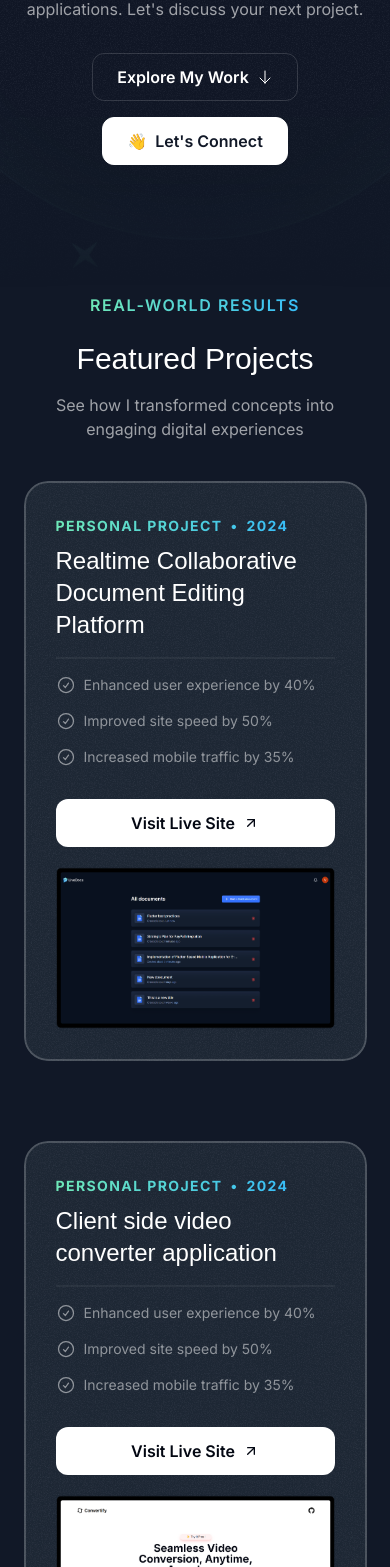
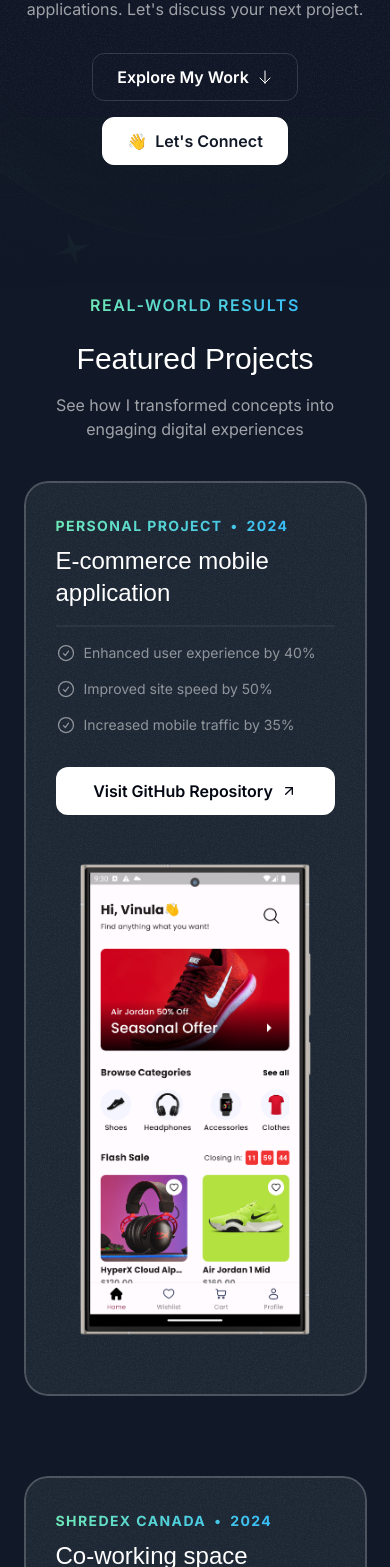
Before and after one commit to vinulays/portfolio, a Next.js app: page / in a window 390 px wide. Shown: the part 433-2000 px from the top of the page. Built offline with nearby package versions, Linux system fonts and the light colour scheme; a web font is replaced by a local one.

Commit message:
feat: added mobile projects

```diff
--- a/src/sections/Projects.tsx
+++ b/src/sections/Projects.tsx
@@ -3,6 +3,8 @@
 import aiStartupLandingPage from "@/assets/images/ai-startup-landing-page.png";
 import liveDocsPage from "@/assets/images/live-docs.png";
 import convertifyPage from "@/assets/images/convertify.png";
+import ecommerceApp from "@/assets/images/ecommerce.png";
+import coworkingSpaceApp from "@/assets/images/coworking_space.png";
 
 import Image from "next/image";
 import CheckCircleIcon from "@/assets/icons/check-circle.svg";
@@ -47,6 +49,33 @@
   //   link: "https://youtu.be/Z7I5uSRHMHg",
   //   image: aiStartupLandingPage,
   // },
+
+  {
+    company: "Personal Project",
+    year: "2024",
+    title: "E-commerce mobile application",
+    results: [
+      { title: "Enhanced user experience by 40%" },
+      { title: "Improved site speed by 50%" },
+      { title: "Increased mobile traffic by 35%" },
+    ],
+    link: "https://live-docs-vinula.vercel.app",
+    image: ecommerceApp,
+    type: "mobile",
+  },
+  {
+    company: "Shredex Canada",
+    year: "2024",
+    title: "Co-working space booking mobile application",
+    results: [
+      { title: "Enhanced user experience by 40%" },
+      { title: "Improved site speed by 50%" },
+      { title: "Increased mobile traffic by 35%" },
+    ],
+    link: "https://live-docs-vinula.vercel.app",
+    image: coworkingSpaceApp,
+    type: "mobile",
+  },
   {
     company: "Personal Project",
     year: "2024",
@@ -58,6 +87,7 @@
     ],
     link: "https://live-docs-vinula.vercel.app",
     image: liveDocsPage,
+    type: "web",
   },
   {
     company: "Personal Project",
@@ -70,6 +100,7 @@
     ],
     link: "https://convertify-vinulays.vercel.app",
     image: convertifyPage,
+    type: "web",
   },
 ];
 
@@ -115,7 +146,11 @@
                   </ul>
                   <a href={project.link}>
                     <button className="bg-white text-gray-950 h-12 w-full md:w-auto px-6 rounded-xl font-semibold inline-flex items-center justify-center gap-2 mt-8 -mb-4 md:-mb-0">
-                      <span>Visit Live Site</span>
+                      <span>
+                        {project.type === "web"
+                          ? "Visit Live Site"
+                          : "Visit GitHub Repository"}
+                      </span>
                       <ArrowUpRightIcon className="size-4" />
                     </button>
                   </a>
@@ -124,7 +159,11 @@
                   <Image
                     src={project.image}
                     alt={project.title}
-                    className="mt-8 mb-8 lg:mb-0 lg:mt-6 lg:absolute lg:h-full lg:w-auto lg:max-w-none lg:scale-105"
+                    className={`mt-8 mb-8 lg:mb-0 lg:absolute lg:max-w-none ${
+                      project.type === "web"
+                        ? "lg:scale-105 lg:mt-6 lg:h-full lg:w-auto"
+                        : "lg:scale-125 lg:mt-12 lg:h-auto lg:w-full"
+                    }`}
                   />
                 </div>
               </div>
```
Also changed, not shown: src/assets/images/coworking_space.png (added), src/assets/images/ecommerce.png (added).
